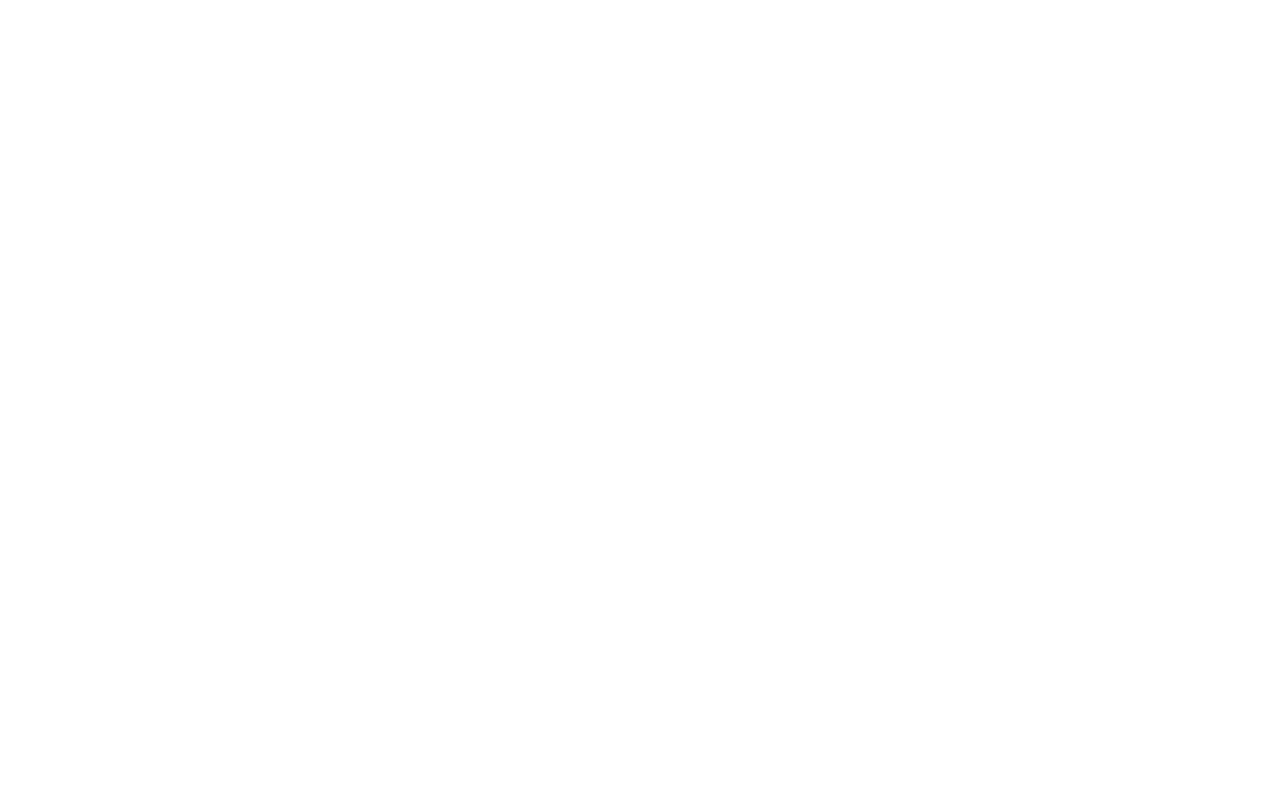
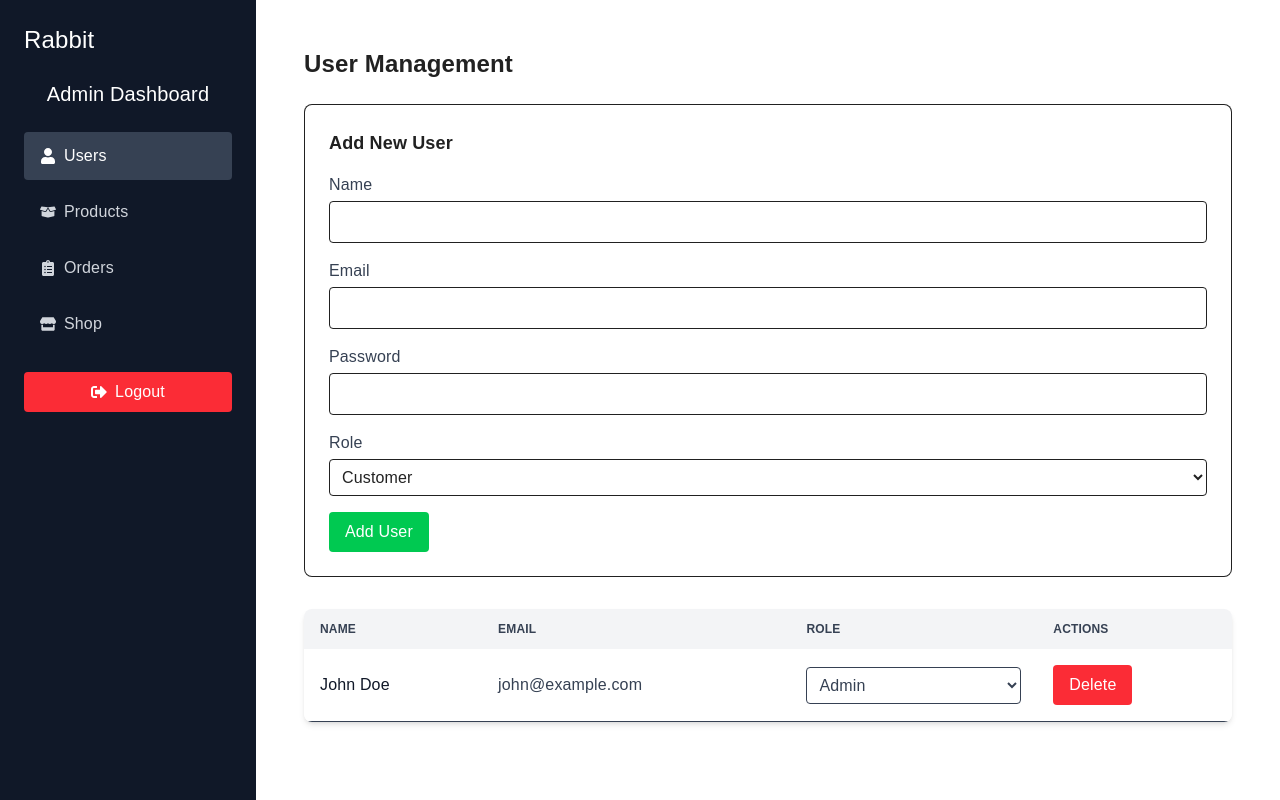
Before and after one commit to thanhphucnguyen1810/fashion-ecommerce-store, a React (Vite) app in the folder frontend/: page /admin/users in a window 1280 px wide. Before the commit this address had no page. Built offline with nearby package versions, Linux system fonts and the light colour scheme.

Commit message:
feat(Admin): Add user management ui

```diff
--- a/frontend/src/App.jsx
+++ b/frontend/src/App.jsx
@@ -17,6 +17,7 @@
 import MyOrdersPage from '~/pages/MyOrdersPage'
 import AdminLayout from '~/components/Admin/AdminLayout'
 import AdminHomePage from '~/pages/AdminHomePage'
+import UserManagement from './components/Admin/UserManagement'
 
 
 function App() {
@@ -48,6 +49,7 @@
           {/* Admin Layout */}
           <Route path='/admin' element={<AdminLayout />}>
             <Route index element={<AdminHomePage />} />
+            <Route path='users' element={<UserManagement />} />
           </Route>
         </Routes>
       </BrowserRouter>
--- /dev/null
+++ b/frontend/src/components/Admin/UserManagement.jsx
@@ -0,0 +1,166 @@
+/* eslint-disable no-console */
+import { useState } from 'react'
+
+const UserManagement = () => {
+  const [users, setUsers] = useState([
+    {
+      _id: 12345,
+      name: 'John Doe',
+      email: 'john@example.com',
+      role: 'admin'
+    }
+  ])
+
+  const [formData, setFormData] = useState({
+    name: '',
+    email: '',
+    password: '',
+    role: 'customer'
+  })
+
+  const handleChange = (e) => {
+    const { name, value } = e.target
+    setFormData(prev => ({ ...prev, [name]: value }))
+  }
+
+  const handleSubmit = (e) => {
+    e.preventDefault()
+    console.log(formData)
+
+    // Reset form
+    setFormData({
+      name: '',
+      email: '',
+      password: '',
+      role: 'customer'
+    })
+  }
+
+  const handleRoleChange = (userId, newRole) => {
+    console.log({ id: userId, role: newRole })
+    const updatedUsers = users.map(user =>
+      user._id === userId ? { ...user, role: newRole } : user
+    )
+    setUsers(updatedUsers)
+  }
+
+  const handleDeleteUser = (userId) => {
+    const confirmDelete = window.confirm('Are you sure you want to delete this user?')
+    if (confirmDelete) {
+      console.log('Deleting user with ID', userId)
+    }
+  }
+
+  const inputClass = 'w-full p-2 border rounded'
+  const labelClass = 'block text-gray-700 mb-1'
+
+  return (
+    <div className="max-w-7xl mx-auto p-6">
+      <h2 className="text-2xl font-bold mb-6">User Management</h2>
+
+      {/* Add New User Form */}
+      <section className="p-6 rounded-lg border mb-8 bg-white">
+        <h3 className="text-lg font-semibold mb-4">Add New User</h3>
+        <form onSubmit={handleSubmit} className="space-y-4">
+          <div>
+            <label className={labelClass}>Name</label>
+            <input
+              type="text"
+              name="name"
+              value={formData.name}
+              onChange={handleChange}
+              className={inputClass}
+              required
+            />
+          </div>
+
+          <div>
+            <label className={labelClass}>Email</label>
+            <input
+              type="email"
+              name="email"
+              value={formData.email}
+              onChange={handleChange}
+              className={inputClass}
+              required
+            />
+          </div>
+
+          <div>
+            <label className={labelClass}>Password</label>
+            <input
+              type="password"
+              name="password"
+              value={formData.password}
+              onChange={handleChange}
+              className={inputClass}
+              required
+            />
+          </div>
+
+          <div>
+            <label className={labelClass}>Role</label>
+            <select
+              name="role"
+              value={formData.role}
+              onChange={handleChange}
+              className={inputClass}
+            >
+              <option value="customer">Customer</option>
+              <option value="admin">Admin</option>
+            </select>
+          </div>
+
+          <button
+            type="submit"
+            className="bg-green-500 text-white py-2 px-4 rounded hover:bg-green-600"
+          >
+            Add User
+          </button>
+        </form>
+      </section>
+
+      {/* User List Table */}
+      <section className="overflow-x-auto shadow-md sm:rounded-lg">
+        <table className="min-w-full text-left text-gray-700 bg-white">
+          <thead className="bg-gray-100 text-xs uppercase">
+            <tr>
+              <th className="py-3 px-4">Name</th>
+              <th className="py-3 px-4">Email</th>
+              <th className="py-3 px-4">Role</th>
+              <th className="py-3 px-4">Actions</th>
+            </tr>
+          </thead>
+          <tbody>
+            {users.map((user) => (
+              <tr key={user._id} className="border-b hover:bg-gray-50">
+                <td className="p-4 font-medium text-gray-900 whitespace-nowrap">{user.name}</td>
+                <td className="p-4">{user.email}</td>
+                <td className="p-4">
+                  <select
+                    value={user.role}
+                    onChange={(e) => handleRoleChange(user._id, e.target.value)}
+                    className={inputClass}
+                  >
+                    <option value="customer">Customer</option>
+                    <option value="admin">Admin</option>
+                  </select>
+                </td>
+                <td className="p-4">
+                  <button
+                    onClick={() => handleDeleteUser(user._id)}
+                    className="bg-red-500 text-white px-4 py-2 rounded hover:bg-red-600"
+                  >
+                    Delete
+                  </button>
+                </td>
+              </tr>
+            ))}
+          </tbody>
+        </table>
+      </section>
+    </div>
+  )
+}
+
+export default UserManagement
```
